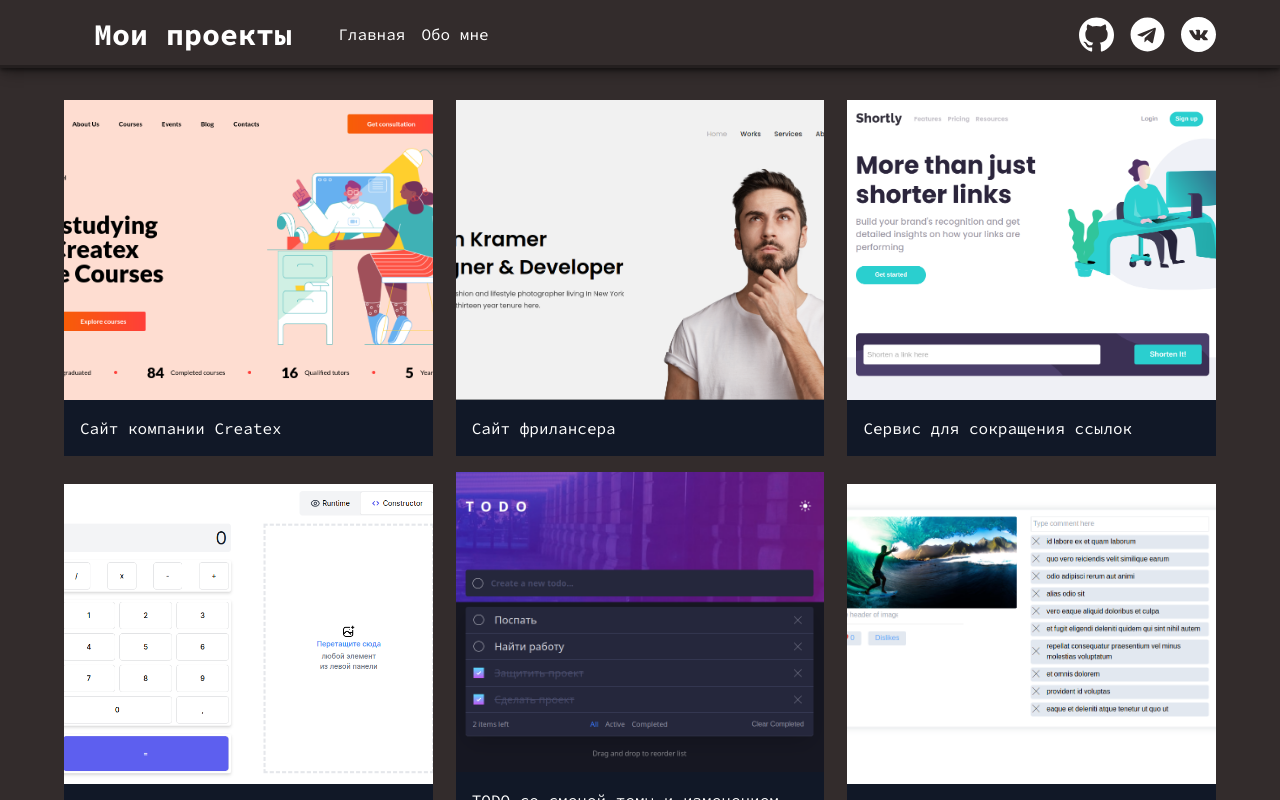
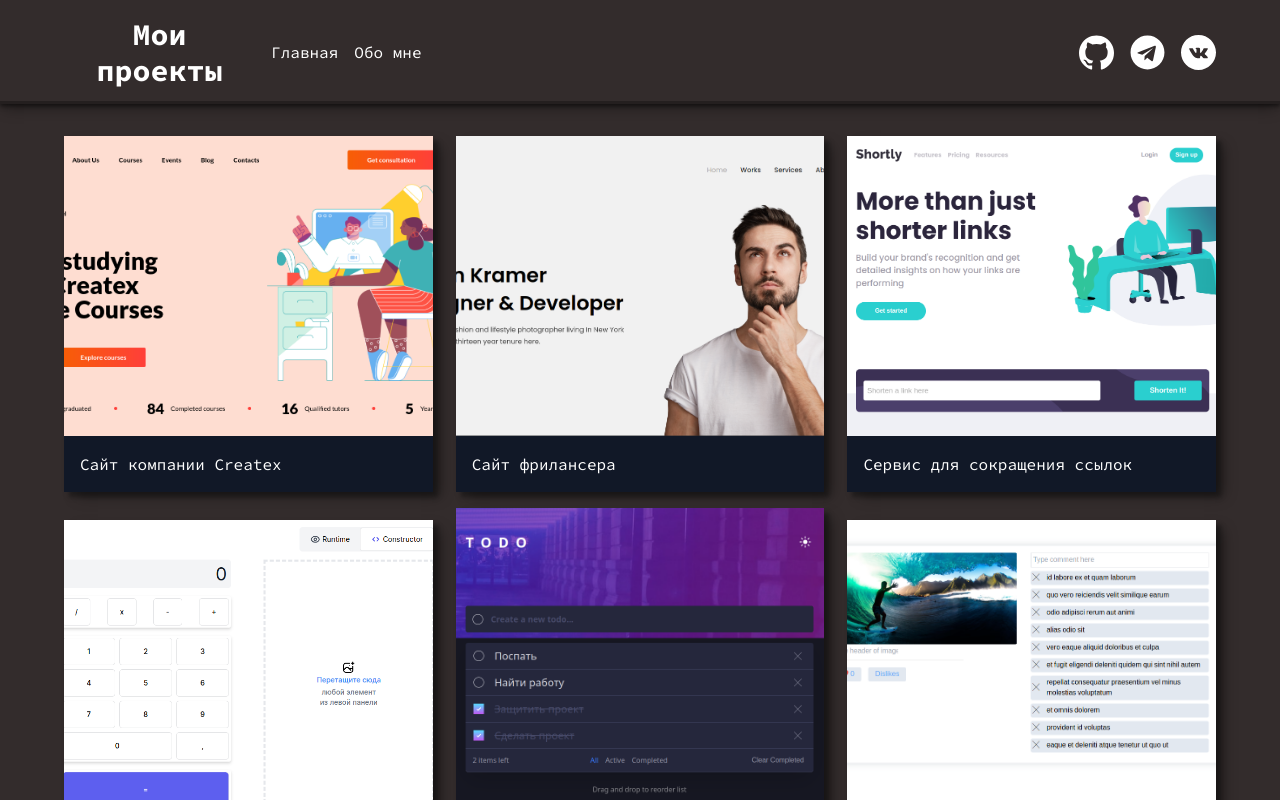
Before and after one commit to Dunissimo/Dunissimo-com, a React (Vite) app: page / in a window 1280 px wide. Shown: the top 800 px of the page. Built offline with nearby package versions, Linux system fonts and the light colour scheme.

Commit message:
fixes and improvements

```diff
--- a/src/components/header/Header.tsx
+++ b/src/components/header/Header.tsx
@@ -5,13 +5,11 @@ import gh from "../../assets/logo/gh.svg";
 import tg from "../../assets/logo/tg.svg";
 import vk from "../../assets/logo/vk.svg";
 
-import "./index.css";
-
 const Header: FC = () => {
   return (
-    <header className="header py-4">
+    <header className="header py-4 shadow-header">
       <div className="container lg:flex">
-        <h1 className="text-center mb-4 lg:mb-0 lg:w-[25%] lg:mr-4 text-3xl font-bold">
+        <h1 className="text-center mb-4 lg:mb-0 w-auto lg:max-w-[25%] lg:mr-4 text-3xl font-bold">
           Мои проекты
         </h1>
 
--- a/src/components/header/index.css
+++ /dev/null
@@ -1,4 +0,0 @@
-.header {
-  box-shadow: rgba(0, 0, 0, 0.5) 0px 2px 4px,
-    rgba(0, 0, 0, 0.4) 0px 7px 13px -3px, rgba(0, 0, 0, 0.3) 0px -3px 0px inset;
-}
--- a/src/components/project/Project.tsx
+++ b/src/components/project/Project.tsx
@@ -1,8 +1,6 @@
 import { FC } from "react";
 import { Link } from "react-router-dom";
 import { useUrl } from "../../utils/hooks";
-
-import "./index.css";
 
 interface IProps {
   project: IProject;
@@ -16,7 +14,7 @@ const Project: FC<IProps> = ({ project }) => {
   return (
     <Link
       to={`/project/${id}`}
-      className="project w-[100%] lg:w-[32%] bg-white text-black cursor-pointer  hover:shadow-md"
+      className="project w-[100%] lg:w-[32%] bg-white text-black cursor-pointer transition-all shadow-project hover:scale-105 hover:shadow-md"
     >
       <div>
         <div className="screenshot h-[300px]">
--- a/src/components/project/index.css
+++ /dev/null
@@ -1,10 +0,0 @@
-.project {
-  transition: all 0.3s;
-}
-
-.project:hover {
-  box-shadow: rgba(255, 255, 255, 0.35) 0px 30px 40px -20px,
-    rgba(255, 255, 255, 0.35) 0px 20px 30px -30px;
-
-  transform: scale(1.05);
-}
--- a/tailwind.config.js
+++ b/tailwind.config.js
@@ -5,7 +5,14 @@ export default {
     fontFamily: {
       text: ["Roboto Condensed", "ui-sans-serif"],
     },
-    extend: {},
+    extend: {
+      boxShadow: {
+        header:
+          "rgba(0, 0, 0, 0.5) 0px 2px 4px, rgba(0, 0, 0, 0.4) 0px 7px 13px -3px, rgba(0, 0, 0, 0.3) 0px -3px 0px inset",
+        project:
+          "rgba(15, 15, 15, 0.5) 5px 5px 4px, rgba(0, 0, 0, 0.4) 10px 7px 13px -3px, rgba(0, 0, 0, 0.3) 0px -3px 0px inset",
+      },
+    },
   },
   plugins: [],
 };
```
